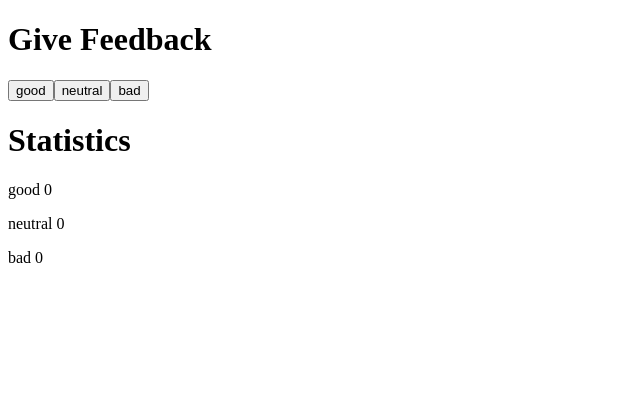
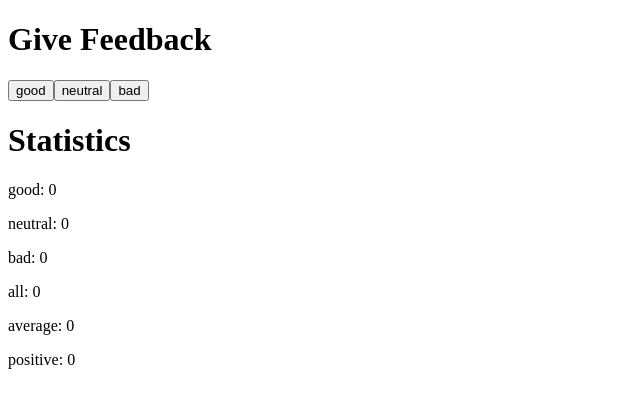
Before and after one commit to phreakphreak-zz/fullstackopen-exercises-part1, a React (Create React App) app: page / in a window 1280 px wide. Shown: the top 408 px of the page, without its empty margins (0-640 px from the left). Built offline with nearby package versions, Linux system fonts and the light colour scheme.

Commit message:
exercises 1.7

```diff
--- a/src/App.js
+++ b/src/App.js
@@ -19,18 +19,21 @@ const Statistic = ({ type }) => {
   const { text, value } = type;
   return (
     <p>
-      {text} {value}
+      {text}: {value}
     </p>
   );
 };
 const Statistics = ({ feedback }) => {
-  const [good, neutral, bad] = feedback.statesFeedback;
+  const [good, neutral, bad, all, average, positive] = feedback.statesFeedback;
   return (
     <div>
       <h1>{feedback.titleStatistics}</h1>
       <Statistic type={good} />
       <Statistic type={neutral} />
       <Statistic type={bad} />
+      <Statistic type={all} />
+      <Statistic type={average} />
+      <Statistic type={positive} />
     </div>
   );
 };
@@ -38,9 +41,15 @@ const Statistics = ({ feedback }) => {
 const Header = ({ feedback }) => <h1>{feedback.titleHeader}</h1>;
 
 const App = () => {
+  const [stats, setStats] = useState({
+    all: 0,
+    average: 0,
+    positive: 0,
+  });
   const [good, setGood] = useState(0);
   const [neutral, setNeutral] = useState(0);
   const [bad, setBad] = useState(0);
+
   const feedback = {
     titleHeader: "Give Feedback",
     titleStatistics: "Statistics",
@@ -48,17 +57,50 @@ const App = () => {
       {
         text: "good",
         value: good,
-        handleClick: () => setGood(good + 1),
+        handleClick: () => {
+          setStats({
+            all: stats.all + 1,
+            average: (stats.all + 1) / 3,
+            positive: (100 / (stats.all + 1)) * good,
+          });
+          setGood(good + 1);
+        },
       },
       {
         text: "neutral",
         value: neutral,
-        handleClick: () => setNeutral(neutral + 1),
+        handleClick: () => {
+          setStats({
+            all: stats.all + 1,
+            average: (stats.all + 1) / 3,
+            positive: (100 / (stats.all + 1)) * good,
+          });
+          setNeutral(neutral + 1);
+        },
       },
       {
         text: "bad",
         value: bad,
-        handleClick: () => setBad(bad + 1),
+        handleClick: () => {
+          setStats({
+            all: stats.all + 1,
+            average: (stats.all + 1) / 3,
+            positive: (100 / (stats.all + 1)) * good,
+          });
+          setBad(bad + 1);
+        },
+      },
+      {
+        text: "all",
+        value: stats.all,
+      },
+      {
+        text: "average",
+        value: stats.average,
+      },
+      {
+        text: "positive",
+        value: stats.positive,
       },
     ],
   };
```
